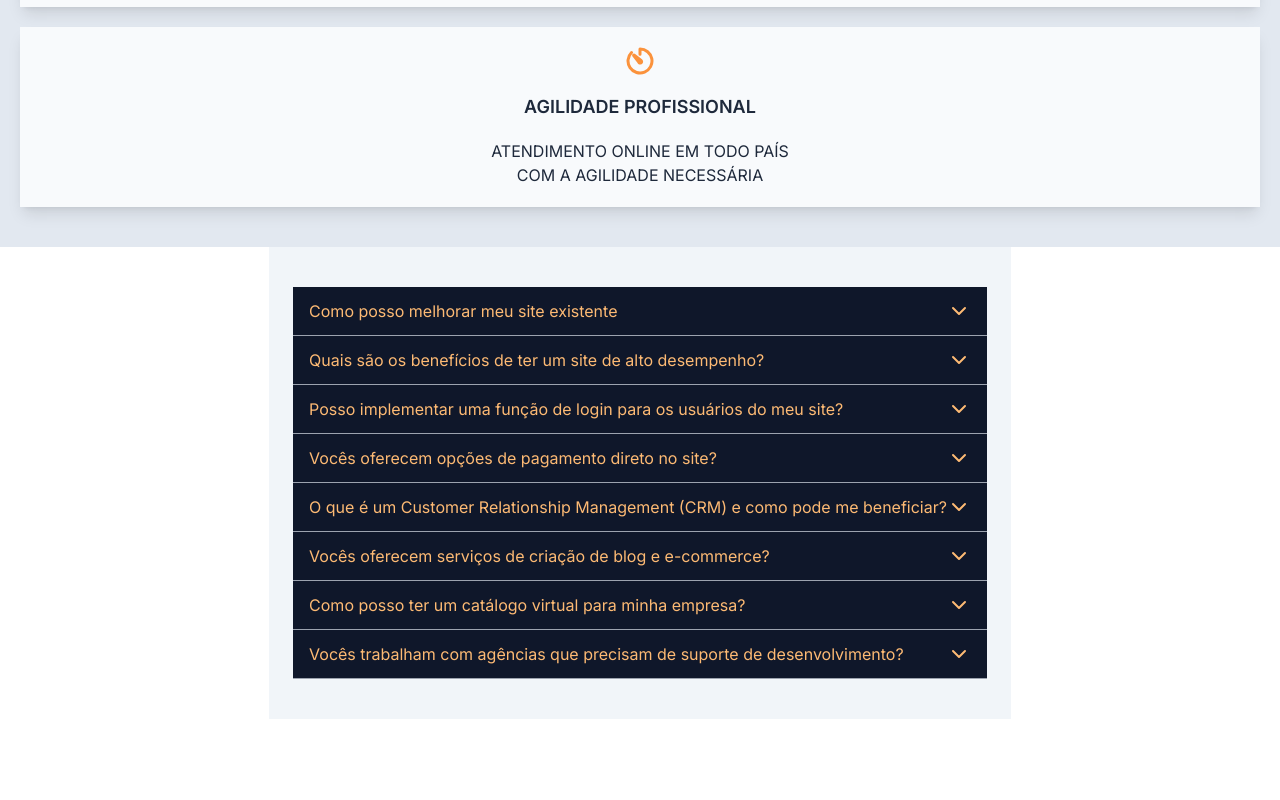
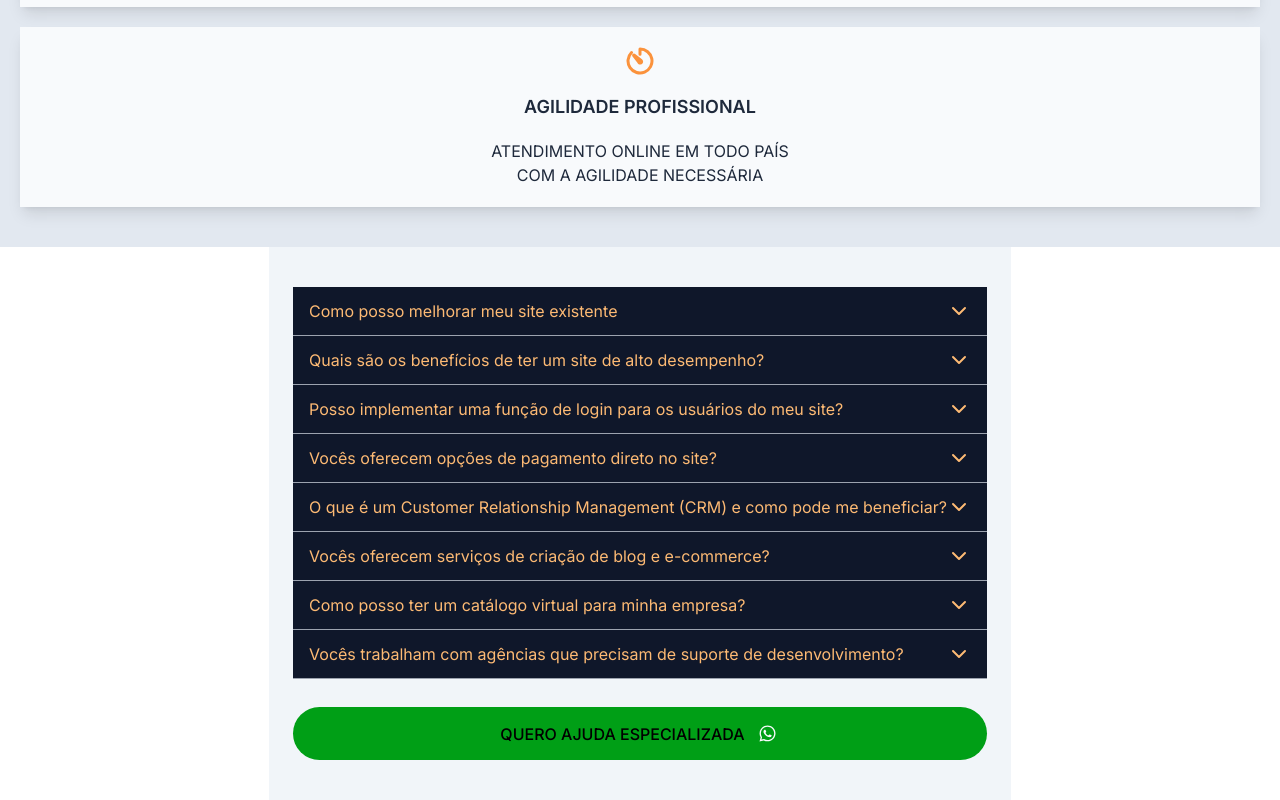
Before and after one commit to matheusmfl/tarsila-cavalcante-advogada, a Next.js app: page /divorcio in a window 1280 px wide. Shown: the part 1641-2441 px from the top of the page. Before the commit the page ends 2360 px from the top, so only its background shows below. Built offline with nearby package versions, Linux system fonts and the light colour scheme.

Commit message:
Add CTA Button for Section Accordeon

```diff
--- a/src/app/components/divorcio/SectionAccordeon.tsx
+++ b/src/app/components/divorcio/SectionAccordeon.tsx
@@ -1,9 +1,11 @@
 import { Accordeon } from './microComponents/Accordion'
+import { CtaButton } from './microComponents/CtaButton'
 
 export function SectionAccordeon() {
   return (
-    <section className="bg-slate-100 px-6 py-10">
+    <section className="bg-slate-100 px-6 py-10 flex flex-col gap-7">
       <Accordeon />
+      <CtaButton title="QUERO AJUDA ESPECIALIZADA" />
     </section>
   )
 }
```
